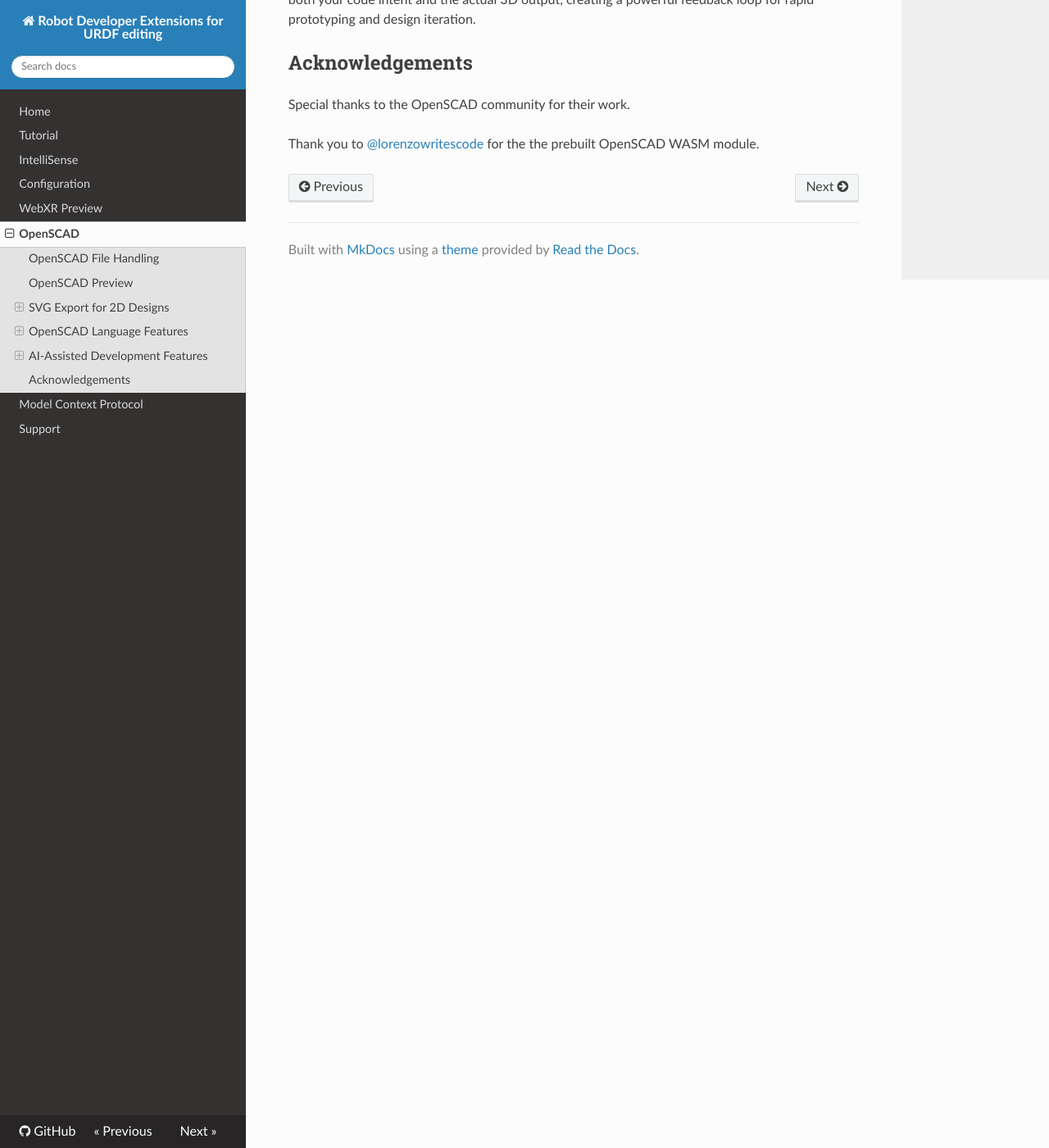
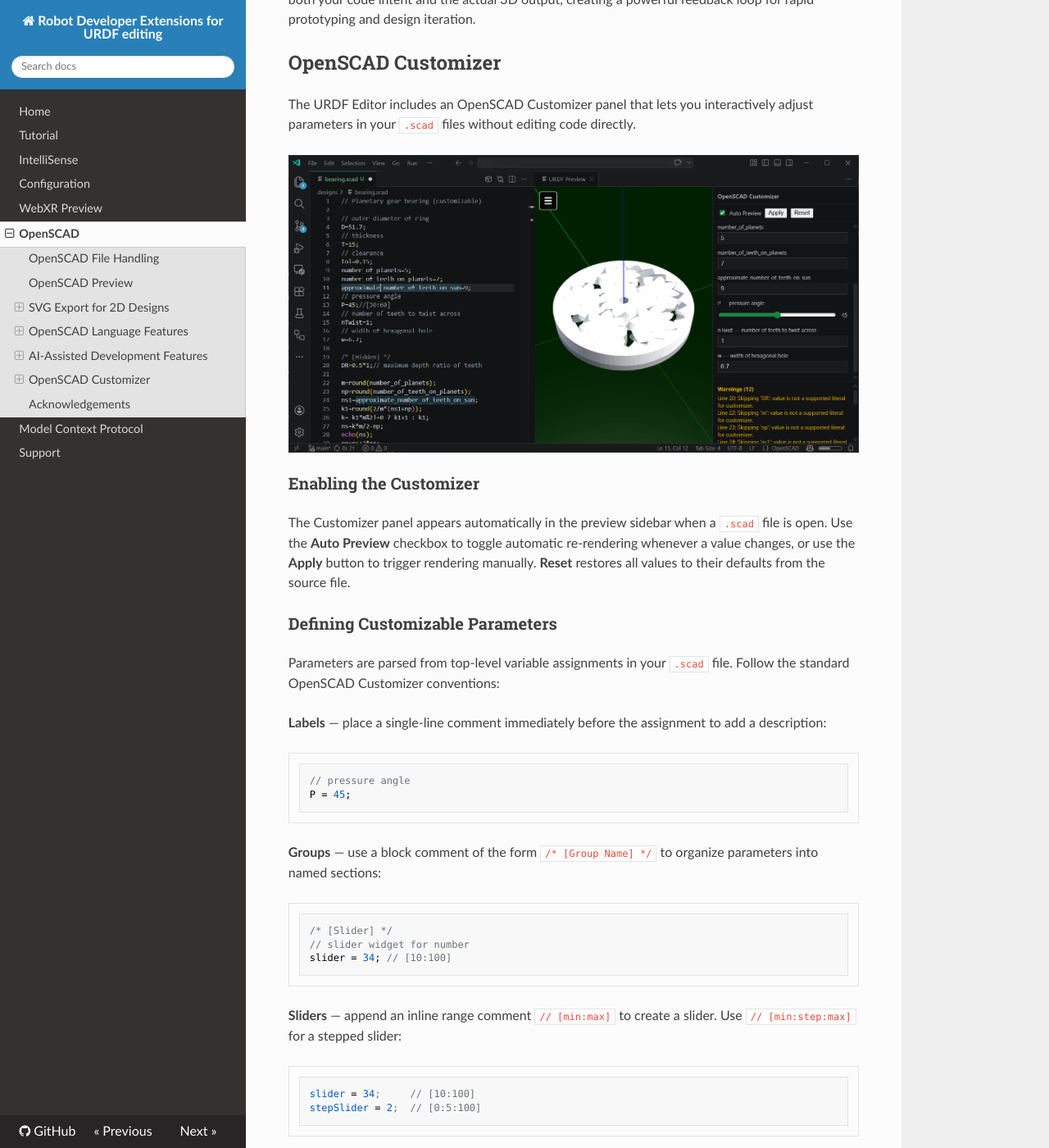
Before and after one commit to Ranch-Hand-Robotics/rde-urdf, an MkDocs documentation site: the page built from docs/OpenSCAD.md, in a window 1280 px wide and 1400 px high, scrolled down 4259 px. Shown: the whole window at 82% size. Built offline with MkDocs 1.6.1, drawn with Linux system fonts in a browser that asks for light colours; nearby versions of some CDN libraries; some of the changed text lies outside the part shown.

Commit message:
Add customizer docs

````diff
--- a/docs/OpenSCAD.md
+++ b/docs/OpenSCAD.md
@@ -125,6 +125,84 @@
 
 This integrated approach enables a new style of "visual programming" where AI can understand both your code intent and the actual 3D output, creating a powerful feedback loop for rapid prototyping and design iteration.
 
+## OpenSCAD Customizer
+
+The URDF Editor includes an OpenSCAD Customizer panel that lets you interactively adjust parameters in your `.scad` files without editing code directly.
+
+![OpenSCAD Customizer](customizer.png)
+
+### Enabling the Customizer
+
+The Customizer panel appears automatically in the preview sidebar when a `.scad` file is open. Use the **Auto Preview** checkbox to toggle automatic re-rendering whenever a value changes, or use the **Apply** button to trigger rendering manually. **Reset** restores all values to their defaults from the source file.
+
+### Defining Customizable Parameters
+
+Parameters are parsed from top-level variable assignments in your `.scad` file. Follow the standard OpenSCAD Customizer conventions:
+
+**Labels** — place a single-line comment immediately before the assignment to add a description:
+```scad
+// pressure angle
+P = 45;
+```
+
+**Groups** — use a block comment of the form `/* [Group Name] */` to organize parameters into named sections:
+```scad
+/* [Slider] */
+// slider widget for number
+slider = 34; // [10:100]
+```
+
+**Sliders** — append an inline range comment `// [min:max]` to create a slider. Use `// [min:step:max]` for a stepped slider:
+```scad
+slider = 34;     // [10:100]
+stepSlider = 2;  // [0:5:100]
+```
+
+**Dropdowns** — provide a comma-separated list of values to create a combo box. Works for both numbers and strings:
+```scad
+Numbers = 2;      // [0, 1, 2, 3]
+Strings = "foo";  // [foo, bar, baz]
+```
+
+**Checkboxes** — boolean variables automatically render as a checkbox:
+```scad
+Variable = true;
+```
+
+**Textboxes** — string variables become a text input. Append `// [N]` to constrain the input length:
+```scad
+String = "length"; // [8]
+```
+
+**Vectors** — vector variables are supported and can include a range to constrain each component:
+```scad
+Vector3 = [12, 34, 46]; // [0:2:50]
+```
+
+**Hiding parameters** — variables declared inside a `/* [Hidden] */` section are excluded from the Customizer panel:
+```scad
+/* [Hidden] */
+debugMode = true;
+```
+
+### Warnings
+
+The Customizer panel displays a **Warnings** section listing any variables that were skipped. Common reasons include:
+- The value is a computed expression (e.g. `m = round(number_of_planets)`)
+- The literal type is not supported by the Customizer parser
+
+Warnings do not affect rendering — skipped variables retain their values from the source file.
+
+### Disabling the Customizer
+
+To disable the Customizer panel globally, you can adjust the workspace or user setting:
+
+1. Open VS Code settings (`Ctrl+,`)
+2. Search for "OpenSCAD Customizer Enabled"
+3. Uncheck the box or set `"urdf-editor.OpenSCADCustomizerEnabled": false`
+
+When disabled, the Customizer panel will not appear even if customizer variables are detected in the `.scad` file.
+
 ## Acknowledgements
 
 Special thanks to the OpenSCAD community for their work.
````
Also changed, not shown: docs/customizer.png (added).
